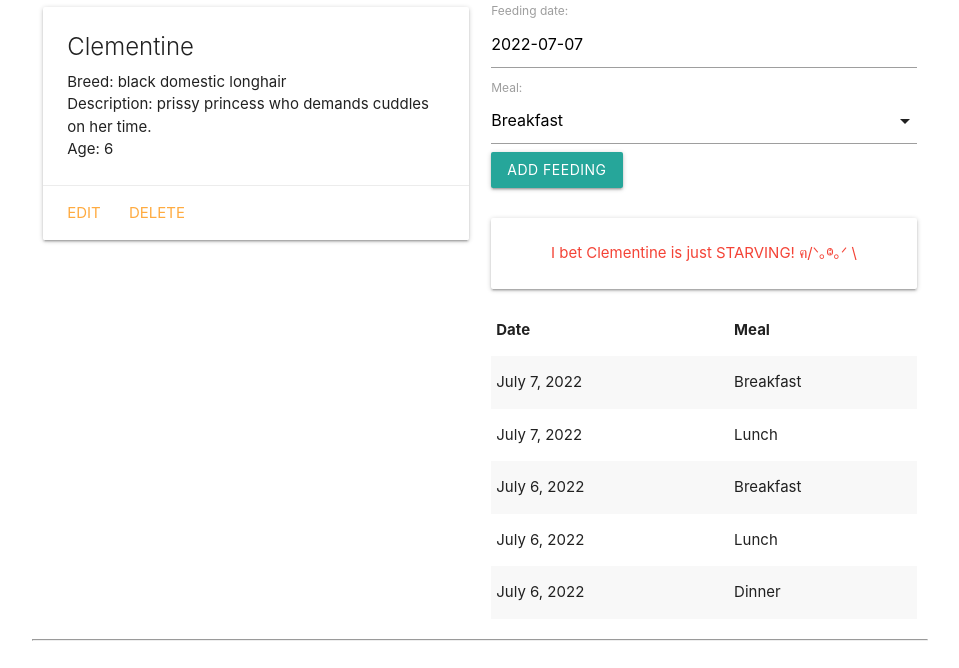
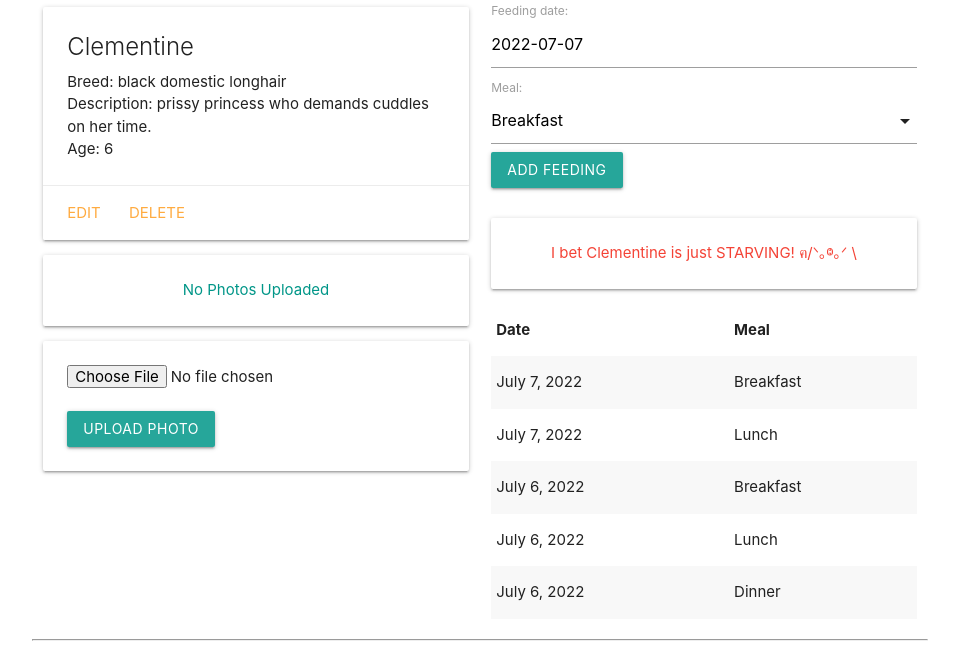
Before and after one commit to earlytuesdaymorning/catcollector, a Django app: page /cats/1/ in a window 1280 px wide. Shown: the part 203-871 px from the top of the page, without its empty margins (160-1119 px from the left). Run offline with Django 4.2, Linux system fonts and the light colour scheme; data comes from the database, SQL or seed files in the repository; both versions use the stored data as it was after the commit.

Commit message:
adds photo upload

```diff
--- a/main_app/admin.py
+++ b/main_app/admin.py
@@ -1,6 +1,7 @@
 from django.contrib import admin
-from .models import Cat, Feeding
+from .models import Cat, Feeding, Photo
 
 # Register your models here.
 admin.site.register(Cat)
 admin.site.register(Feeding)
+admin.site.register(Photo)
--- a/main_app/models.py
+++ b/main_app/models.py
@@ -79,6 +79,15 @@ class Feeding(models.Model):
         ordering = ['-date'] # in this case, to change the default sorting, so most
         # recent date first
 
+class Photo(models.Model):
+    url = models.CharField(max_length=200)
+    cat = models.ForeignKey(Cat, on_delete=models.CASCADE)
+
+    def __str__(self):
+        return f"Photo for cat_id: {self.cat_id} @{self.url}"
+# If a Model "belongs to" another Model, it must have a foreign key. If there's more
+#  than one "belongs to" relationship - that means more than one foreign key.
+
 
 # REMEMBER TO makemigrations AND migrate ANY TIME WE ADD TO/CHANGE OUR MODELS
 # python manage.py showmigrations to see what you are migrating
--- a/main_app/templates/cats/details.html
+++ b/main_app/templates/cats/details.html
@@ -25,6 +25,24 @@
                 are always separated using a space character, not a comma. -->
             </div>
         </div>
+        {% for photo in cat.photo_set.all %}
+            <img class="responsive-img card-panel" src="{{photo.url}}">
+        {% empty %}
+            <div class="card-panel teal-text center-align">No Photos Uploaded</div>
+        {% endfor %}
+
+        <form
+            action="{% url 'add_photo' cat.id %}"
+            enctype="multipart/form-data"
+            method="POST"
+            class="card-panel"
+        > <!-- you need enctype in order to POST any file types from someone's
+        computer. form will not understand how to read that data without this-->
+            {% csrf_token %}
+            <input type="file" name="photo-file" />
+            <br /><br />
+            <input type="submit" class="btn" value="Upload Photo" />
+        </form>
     </div>
     <div class="col s6">
         <form action="{% url 'add_feeding' cat.id %}" method="post">
--- a/main_app/urls.py
+++ b/main_app/urls.py
@@ -35,6 +35,7 @@ urlpatterns = [
     # associate a toy with a cat (M:M)
     path('cats/<int:cat_id>/assoc_toy/<int:toy_id>/', views.assoc_toy, name='assoc_toy'),
     path('cats/<int:cat_id>/assoc_toy/<int:toy_id>/delete/', views.assoc_toy_delete, name='assoc_toy_delete'),
+    path('cats/<int:cat_id>/add_photo/', views.add_photo, name='add_photo'),
 ]
 # toys paths added with model
 """
--- a/main_app/views.py
+++ b/main_app/views.py
@@ -1,5 +1,6 @@
 # Add the following import
 # from django.http import HttpResponse # this is for testing the routes
+from nis import cat
 from django.shortcuts import render, redirect
 from django.views.generic.edit import CreateView # this generic import will allow
 # us to generate a simple create form based on our model.
@@ -7,8 +8,13 @@ from django.views.generic.edit import UpdateView, DeleteView # you can just add
 # all at once by separating by commas
 from django.views.generic import ListView # added with Toys
 from django.views.generic.detail import DetailView # added with Toys
-from .models import Cat, Toy
+from .models import Cat, Toy, Photo
 from .forms import FeedingForm
+import uuid  # a python utility that will help us generate random strings
+import boto3 # this is the AWS boto3 library
+
+S3_BASE_URL = 'https://s3-us-west-1.amazonaws.com/'
+BUCKET = 'tuesdayscatcollector'
 
 """
 note: to DRY our code, we are including a base.html.
@@ -74,6 +80,46 @@ def assoc_toy_delete(request, cat_id, toy_id):
     Cat.objects.get(id=cat_id).toys.remove(toy_id)
     return redirect('details', cat_id=cat_id)
 
+def add_photo(request, cat_id):
+    # attempting to collect the photo file data
+    # photo-file will be the "name" attribute on the <input type="file">
+    photo_file = request.FILES.get('photo-file', None)
+
+    # conditional logic to determine if file is present...
+    if photo_file:
+        # ...if it IS then we will create a reference to the boto3 client
+        s3 = boto3.client('s3')
+        # we'll then need a unique "key" for S3, and an image file extension too
+        key = uuid.uuid4().hex[:6] + photo_file.name[photo_file.name.rfind('.'):]
+            # what uuid.uuid4() does is create a long, unique string of characters
+            # .hex with slice operator [:6] will shorten that unique string to only
+            # be 6 characters long.
+            # then + the file type that is being uploaded... we are taking the photo
+            # file's name[then rfinding the '.': <- and then slicing it right there]
+            # basically this will replace 'file_name.png' with 'bd504f.png'
+
+        # if the IF above is successful...
+        try:
+            # ...upload that photo file to aws s3. any time we upload to s3 it will
+            # give us a predictable URL in exchange.
+            s3.upload_fileobj(photo_file, BUCKET, key)
+            # we will take the exchanged url and save it to the database, URLs
+            # exchanged with aws s3 will always be laid out this way
+            url = f"{S3_BASE_URL}{BUCKET}/{key}"
+                # reminder that we defined S3_BASE_URL and BUCKET at the top and key
+                # within this def's if statement
+            # this will create a photo instance with the photo model we have and
+            # provide the cat_id as as a foreign key value
+            photo = Photo(url=url, cat_id=cat_id)
+            # save the photo instance
+            photo.save()
+        # if the IF above is not successful...
+        except Exception as error:
+            # print an error message along with what caused it as defined above
+            print('An error occurred uploading file to S3:', error)
+    # finally we will redirect to the details page
+    return redirect('details', cat_id=cat_id)
+
 class CatCreate(CreateView):
     model = Cat
     # fields = '__all__' -now with toys being added, we are going to change __all__
```
Also changed, not shown: db.sqlite3, main_app/migrations/0005_photo.py (added).
